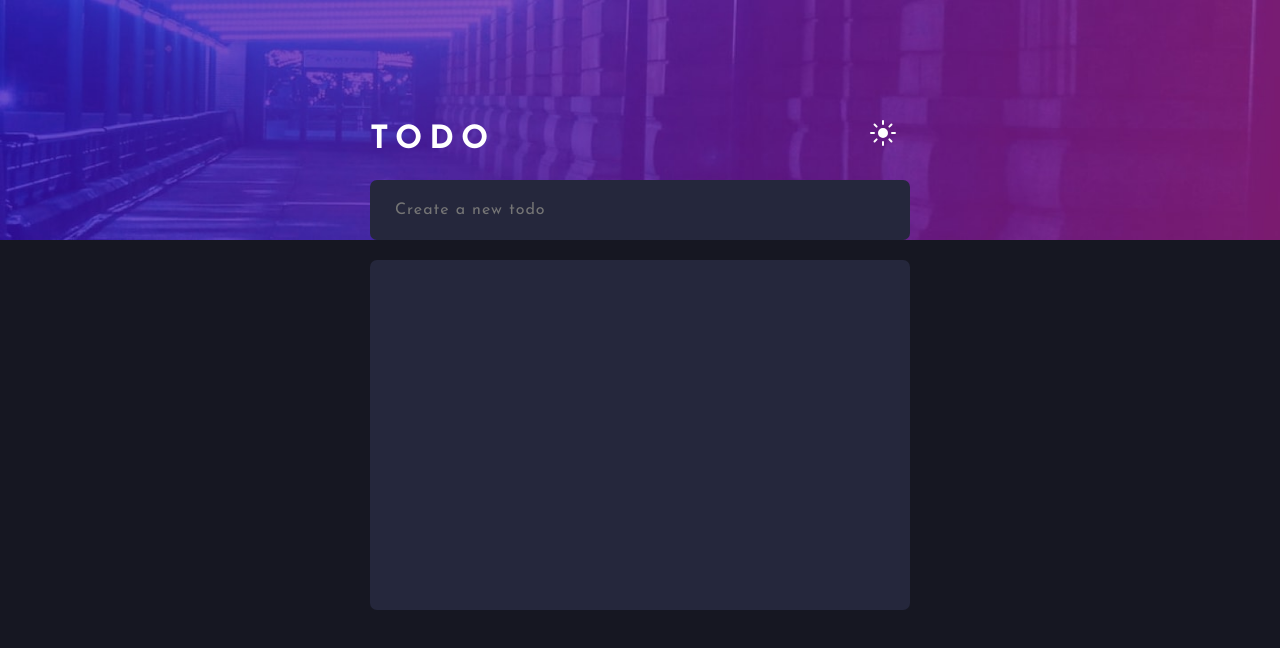
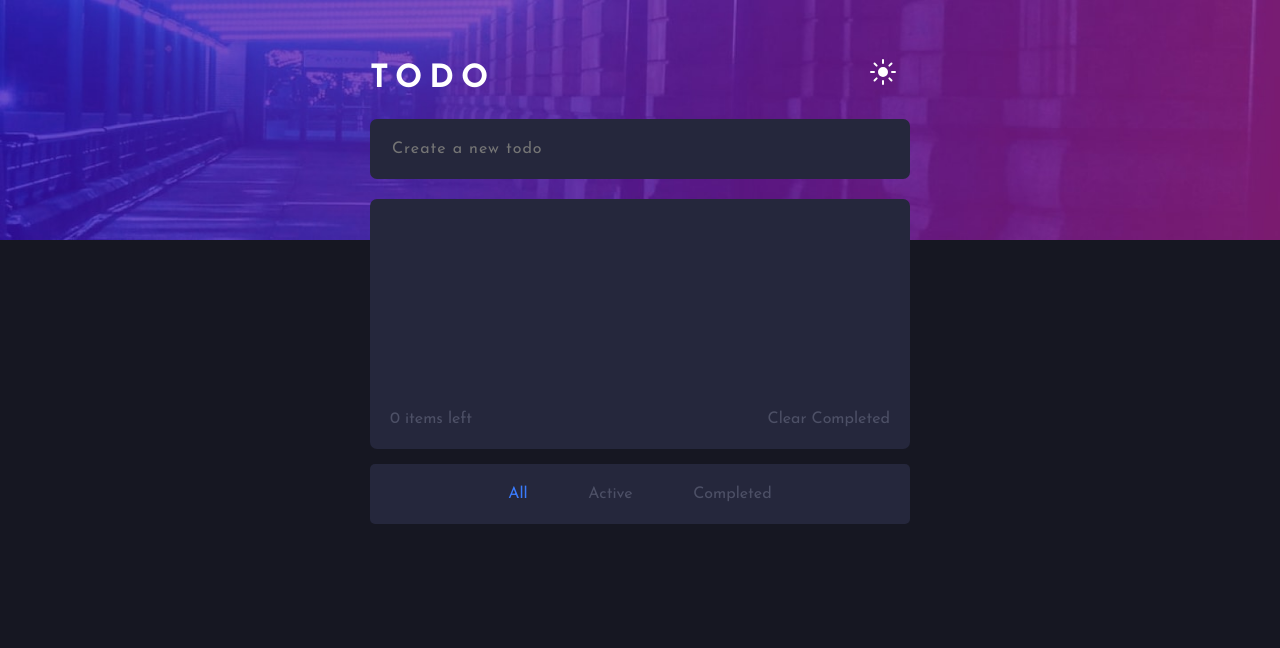
Before and after one commit to Alekseypavlov14/to-do-app, a React (Create React App) app: page / in a window 1280 px wide. Shown: the top 648 px of the page. Built offline with nearby package versions, Linux system fonts and the light colour scheme.

Commit message:
add todos

```diff
--- a/package.json
+++ b/package.json
@@ -3,9 +3,14 @@
   "version": "0.1.0",
   "private": true,
   "dependencies": {
+    "@fortawesome/fontawesome-svg-core": "^1.3.0",
+    "@fortawesome/free-solid-svg-icons": "^6.0.0",
+    "@fortawesome/react-fontawesome": "^0.1.17",
     "@testing-library/jest-dom": "^5.16.2",
     "@testing-library/react": "^12.1.3",
     "@testing-library/user-event": "^13.5.0",
+    "i": "^0.3.7",
+    "npm": "^8.5.1",
     "react": "^17.0.2",
     "react-dom": "^17.0.2",
     "react-scripts": "5.0.0",
--- a/src/App.css
+++ b/src/App.css
@@ -33,6 +33,7 @@
     overflow-x: hidden;
     height: calc(100 * var(--vh));
     box-sizing: border-box;
+    padding-bottom: 30px;
     background-repeat: no-repeat;
     background-size: 100% 30%;
     display: flex;
--- a/src/components/AddToDoPanel/AddToDoPanel.js
+++ b/src/components/AddToDoPanel/AddToDoPanel.js
@@ -25,7 +25,7 @@ const AddToDoPanel = ({ theme, setTodos }) => {
                             isActive: true
                         }
 
-                        setTodos(prev => [todo].concat(prev))
+                        setTodos(prev => prev.concat([todo]))
                         e.target.value = ''
                         setCurrentTodo('')
                         return
--- a/src/components/AddToDoPanel/AddToDoPanel.module.css
+++ b/src/components/AddToDoPanel/AddToDoPanel.module.css
@@ -27,7 +27,6 @@
     background: transparent;
     font-family: 'Josefin Sans', sans-serif;
     line-height: 56px;
-    padding-left: 5px;
     border: none;
     outline: none;
     box-sizing: border-box;
--- a/src/components/Container/Container.js
+++ b/src/components/Container/Container.js
@@ -1,5 +1,6 @@
 import React, { useState, useEffect } from 'react'
 import AddToDoPanel from '../AddToDoPanel/AddToDoPanel'
+import FilterPanel from '../FilterPanel/FilterPanel'
 import ThemeToggler from '../ThemeToggler/ThemeToggler'
 import Title from '../Title/Title'
 import ToDoList from '../ToDoList/ToDoList'
@@ -8,13 +9,21 @@ import styles from './Container.module.css'
 const Container = ({ theme, setTheme }) => {
     const [todos, setTodos] = useState([])
 
-    useEffect(() => {
-        localStorage.setItem('todos', todos)
-    }, [todos])
+    /*
+        todo: {
+            text: String,
+            done: Boolean,
+        }
+    */
 
     useEffect(() => {
-        setTodos(localStorage.getItem('todos') || [])
+        const todos = localStorage.getItem('_todos')
+        setTodos(JSON.parse(todos) || [])
     }, [])
+
+    useEffect(() => {
+        localStorage.setItem('_todos', JSON.stringify(todos))
+    }, [todos])
 
     return (
         <div className={styles.Container}>
@@ -25,7 +34,9 @@ const Container = ({ theme, setTheme }) => {
 
             <AddToDoPanel theme={theme} setTodos={setTodos} />
 
-            <ToDoList theme={theme} todos={todos} />
+            <ToDoList setTodos={setTodos} theme={theme} todos={todos} />
+
+            <FilterPanel theme={theme} setTodos={setTodos} />
         </div>
     )
 }
--- a/src/components/Container/Container.module.css
+++ b/src/components/Container/Container.module.css
@@ -3,7 +3,7 @@
 .Container {
     width: 90%;
     max-width: 540px;
-    height: 600px;
+    height: 90%;
     box-sizing: border-box;
     transition: var(--transition-smooth);
     font-family: 'Josefin Sans', sans-serif;
--- /dev/null
+++ b/src/components/FilterPanel/FilterPanel.js
@@ -0,0 +1,35 @@
+import React, { useEffect, useRef, useState } from 'react'
+import styles from './FilterPanel.module.css'
+
+const FilterPanel = ({ theme, setTodos }) => {
+    const [filterType, setFilterType] = useState(0)
+
+    const AllRef = useRef(null)
+    const ActiveRef = useRef(null)
+    const CompletedRef = useRef(null)
+
+    const refs = [
+        AllRef, ActiveRef, CompletedRef
+    ]
+
+    useEffect(() => {
+        refs.forEach(ref => ref.current.style.color = (theme ? 'var(--very-dark-grayish-blue)' : 'var(--dark-grayish-blue)'))
+        refs[filterType].current.style.color = 'var(--bright-blue)'
+    }, [filterType])
+
+    return (
+        <div className={styles.FilterPanel + ' ' + (theme ? styles.Dark : styles.Light)}>
+            <div onClick={() => setFilterType(0)} ref={AllRef} className={styles.All + ' ' + styles.Selector}>
+                All
+            </div>
+            <div onClick={() => setFilterType(1)} ref={ActiveRef} className={styles.Active}>
+                Active
+            </div>
+            <div onClick={() => setFilterType(2)} ref={CompletedRef} className={styles.Completed}>
+                Completed
+            </div>
+        </div>
+    )
+}
+
+export default FilterPanel
--- /dev/null
+++ b/src/components/FilterPanel/FilterPanel.module.css
@@ -0,0 +1,22 @@
+.FilterPanel {
+    width: 100%;
+    height: 60px;
+    display: flex;
+    align-items: center;
+    justify-content: space-around;
+    border-radius: 5px;
+    margin-top: 15px;
+    transition: var(--transition-smooth);
+    box-sizing: border-box;
+    padding: 0px 20%;
+}
+
+.Dark {
+    background: var(--very-dark-desaturated-blue);
+    color: var(--very-dark-grayish-blue);
+}
+
+.Light {
+    background: var(--very-light-gray);
+    color: var(--dark-grayish-blue);
+}
--- a/src/components/ToDo/ToDo.js
+++ b/src/components/ToDo/ToDo.js
@@ -1,18 +1,44 @@
 import React, { useState } from 'react'
 import styles from './ToDo.module.css'
+import { FontAwesomeIcon } from '@fortawesome/react-fontawesome'
+import { faCheck, faXmark } from '@fortawesome/free-solid-svg-icons'
 
-const ToDo = ({ todo, theme }) => {
-    const [active, setActive] = useState(true)
+const ToDo = ({ todo, theme, setTodos, index }) => {
+    const [done, setDone] = useState(false)
 
     return (
         <div className={styles.ToDo + ' ' + (theme ? styles.Dark : styles.Light)}>
             <button
-                className={styles.Button + ' ' + (active ? styles.active : styles.done)}
-                onClick={() => setActive(prev => !prev)}
+                className={styles.Button + ' ' + (done ? styles.done : styles.active)}
+                onClick={() => {
+                    setDone(prev => !prev)
+                    setTodos(prev => {
+                        prev[index].isActive = false
+                        return prev
+                    })
+                }}
             >
-                {!active && "\u2713"}
+                { done && (<FontAwesomeIcon icon={ faCheck } />) }
             </button>
-            {todo.text}
+
+            <div
+                className={styles.Text + ' ' + (done && styles.doneTodoText)}
+                onClick={() => {
+                    setDone(prev => !prev)
+                    setTodos(prev => {
+                        prev[index].isActive = false
+                        return prev
+                    })
+                }}
+            >
+                {todo.text}
+            </div>
+
+            <button
+                className={styles.closeButton}
+            >
+                <FontAwesomeIcon icon={faXmark} />
+            </button>
         </div>
     )
 }
--- a/src/components/ToDo/ToDo.module.css
+++ b/src/components/ToDo/ToDo.module.css
@@ -1,11 +1,20 @@
 .ToDo {
     width: 100%;
-    height: 50px;
+    height: 60px;
     display: flex;
-    justify-content: start;
+    justify-content: space-between;
     align-items: center;
     padding: 15px;
     box-sizing: border-box;
+    user-select: none;
+}
+
+.Dark{
+    border-bottom: 1px solid var(--very-dark-grayish-blue);
+}
+
+.Light{
+    border-bottom: 1px solid var(--light-grayish-blue);
 }
 
 .Button {
@@ -14,18 +23,17 @@
     border-radius: 50%;
     display: block;
     outline: none;
-    font-size: 20px;
+    font-size: 16px;
     font-weight: 700;
+    color: var(--light-grayish-blue)
 }
 
 .Dark .Button {
     border: 1px solid var(--very-dark-grayish-blue);
-    color: var(--light-grayish-blue)
 }
 
 .Light .Button {
-    border: 1px solid var(--dark-grayish-blue);
-    color: var(--very-dark-grayish-blue);
+    border: 1px solid var(--light-grayish-blue);
 }
 
 .active {
@@ -35,3 +43,46 @@
 .done {
     background: var(--check-background);
 }
+
+.Text {
+    flex: 1 0 auto;
+    padding: 0px 15px;
+}
+
+.Dark .Text {
+    color: var(--light-grayish-blue-hover);
+}
+
+.Light .Text {
+    color: var(--very-dark-grayish-blue);
+}
+
+.doneTodoText {
+    text-decoration: line-through;
+}
+
+.Dark .doneTodoText {
+    color: var(--very-dark-grayish-blue);
+}
+
+.Light .doneTodoText {
+    color: var(--light-grayish-blue);
+}
+
+.closeButton {
+    width: 30px;
+    height: 30px;
+    border: none;
+    outline: none;
+    background: transparent;
+    font-size: 28px;
+    font-weight: 200;
+}
+
+.Dark .closeButton {
+    color: var(--dark-grayish-blue);
+}
+
+.Light .closeButton {
+    color: var(--light-grayish-blue);
+}
--- a/src/components/ToDoList/ToDoList.js
+++ b/src/components/ToDoList/ToDoList.js
@@ -2,12 +2,23 @@ import React from 'react'
 import ToDo from '../ToDo/ToDo'
 import styles from './ToDoList.module.css'
 
-const ToDoList = ({ theme, todos }) => {
+const ToDoList = ({ theme, todos, setTodos }) => {
     return (
         <div className={styles.ToDoList + ' ' + (theme ? styles.Dark : styles.Light)}>
-            {todos.map((todo, index) => (
-                <ToDo theme={theme} todo={todo} key={index} />
-            ))}
+            <div className={styles.ToDos}>
+                {todos.map((todo, index) => (
+                    <ToDo index={index} setTodos={setTodos} theme={theme} todo={todo} key={index} />
+                ))}
+            </div>
+
+            <div className={styles.footer}>
+                <div className={styles.ListLength}>
+                    {todos.length + ' items left'}
+                </div>
+                <div className={styles.ClearText}>
+                    Clear Completed
+                </div>
+            </div>
         </div>
     )
 }
--- a/src/components/ToDoList/ToDoList.module.css
+++ b/src/components/ToDoList/ToDoList.module.css
@@ -1,10 +1,34 @@
 .ToDoList {
     width: 100%;
-    height: 1px;
-    min-height: 350px;
+    height: auto;
+    min-height: 250px;
     border-radius: 7px;
     margin-top: 20px;
     transition: var(--transition-smooth);
+    display: flex;
+    flex-direction: column;
+}
+
+.ToDos {
+    flex: 1 0 auto;
+}
+
+.footer {
+    width: 100%;
+    height: 60px;
+    display: flex;
+    align-items: center;
+    justify-content: space-between;
+    box-sizing: border-box;
+    padding: 0px 20px;
+}
+
+.Dark .footer {
+    color: var(--very-dark-grayish-blue);
+}
+
+.Light .footer {
+    color: var(--dark-grayish-blue);
 }
 
 .Dark {
```
Also changed, not shown: 1 other file (tests, documents, lock files or other folders).
